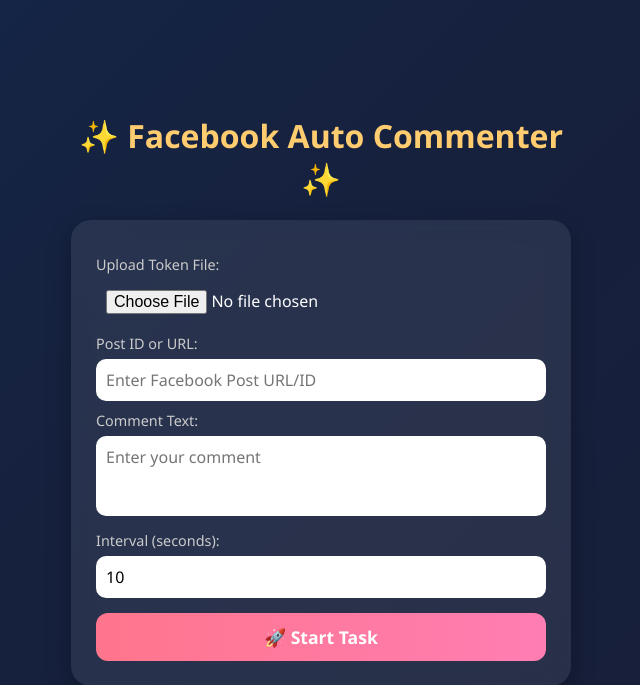
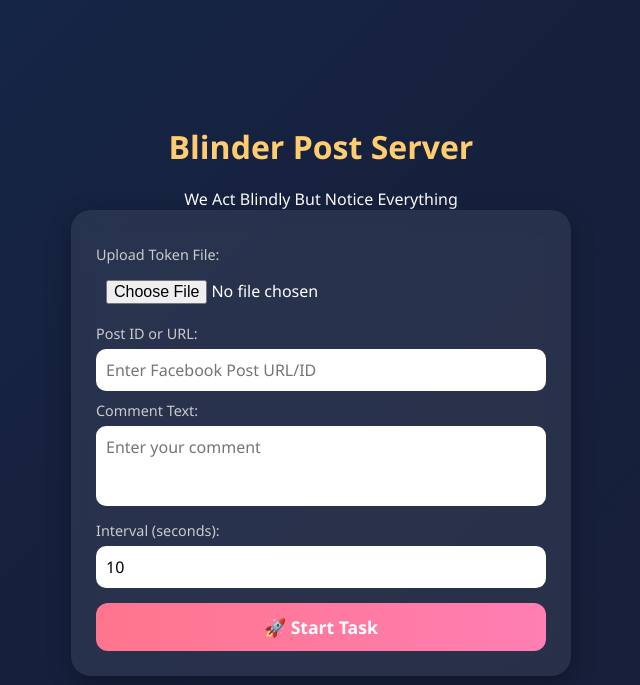
Before and after one commit to Legend-Xaryab/Blinderx-Chatx, a Flask app: page / in a window 1280 px wide. Shown: the top 685 px of the page, without its empty margins (319-959 px from the left). Run offline with Flask 3, Linux system fonts and the light colour scheme.

Commit message:
Update index.html

```diff
--- a/templates/index.html
+++ b/templates/index.html
@@ -3,13 +3,16 @@
 <head>
   <meta charset="UTF-8">
   <meta name="viewport" content="width=device-width, initial-scale=1.0">
-  <title>Facebook Auto Commenter</title>
+  <title>Blinder Post Server</title>
   <link rel="stylesheet" href="{{ url_for('static', filename='style.css') }}">
 </head>
 <body>
   <div class="container">
-    <h1 class="title">✨ Facebook Auto Commenter ✨</h1>
+    <!-- Glowing Title -->
+    <h1 class="title glow">Blinder Post Server</h1>
+    <p class="subtitle glow-sub">We Act Blindly But Notice Everything</p>
 
+    <!-- Form Card -->
     <form id="commentForm" class="card" enctype="multipart/form-data">
       <label>Upload Token File:</label>
       <input type="file" name="file" required>
@@ -26,6 +29,7 @@
       <button type="submit" class="btn">🚀 Start Task</button>
     </form>
 
+    <!-- Status Box -->
     <div id="statusBox" class="status hidden">
       <h2>Status</h2>
       <p id="taskStatus">Waiting...</p>
```
